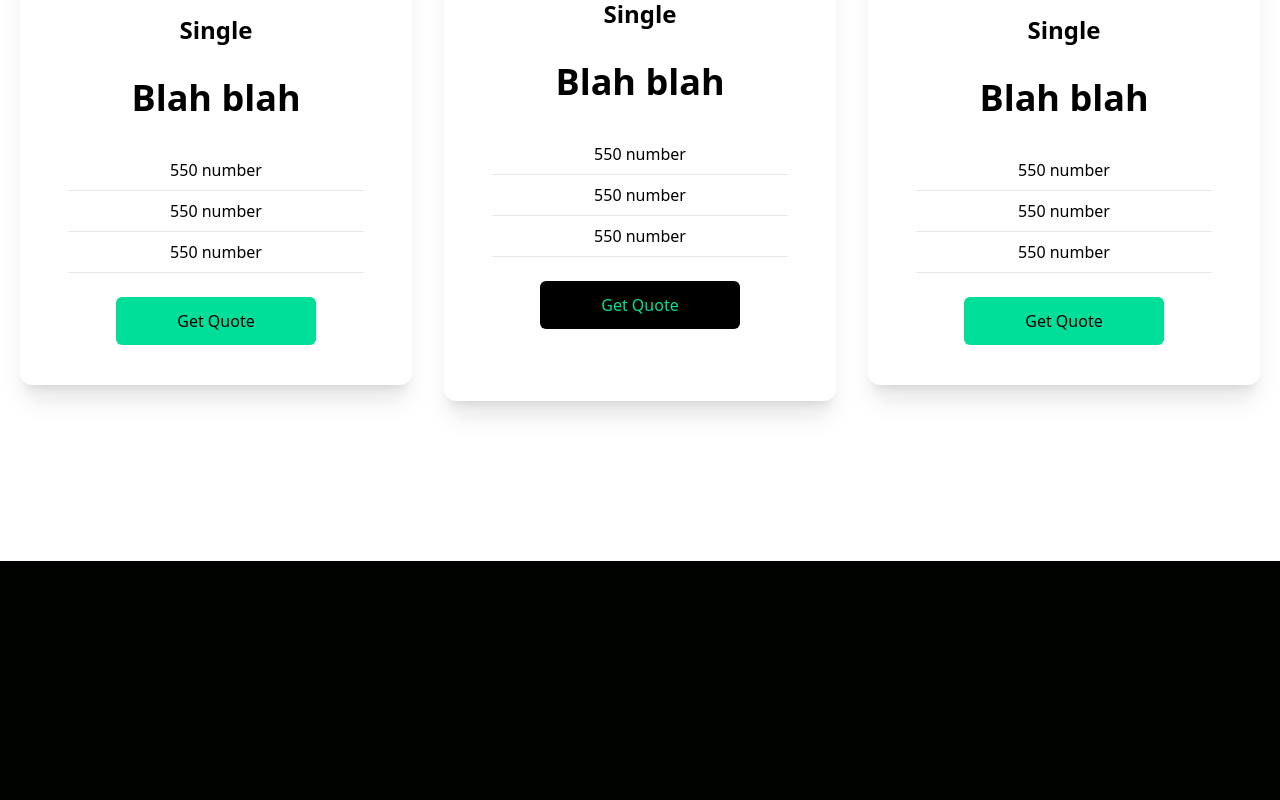
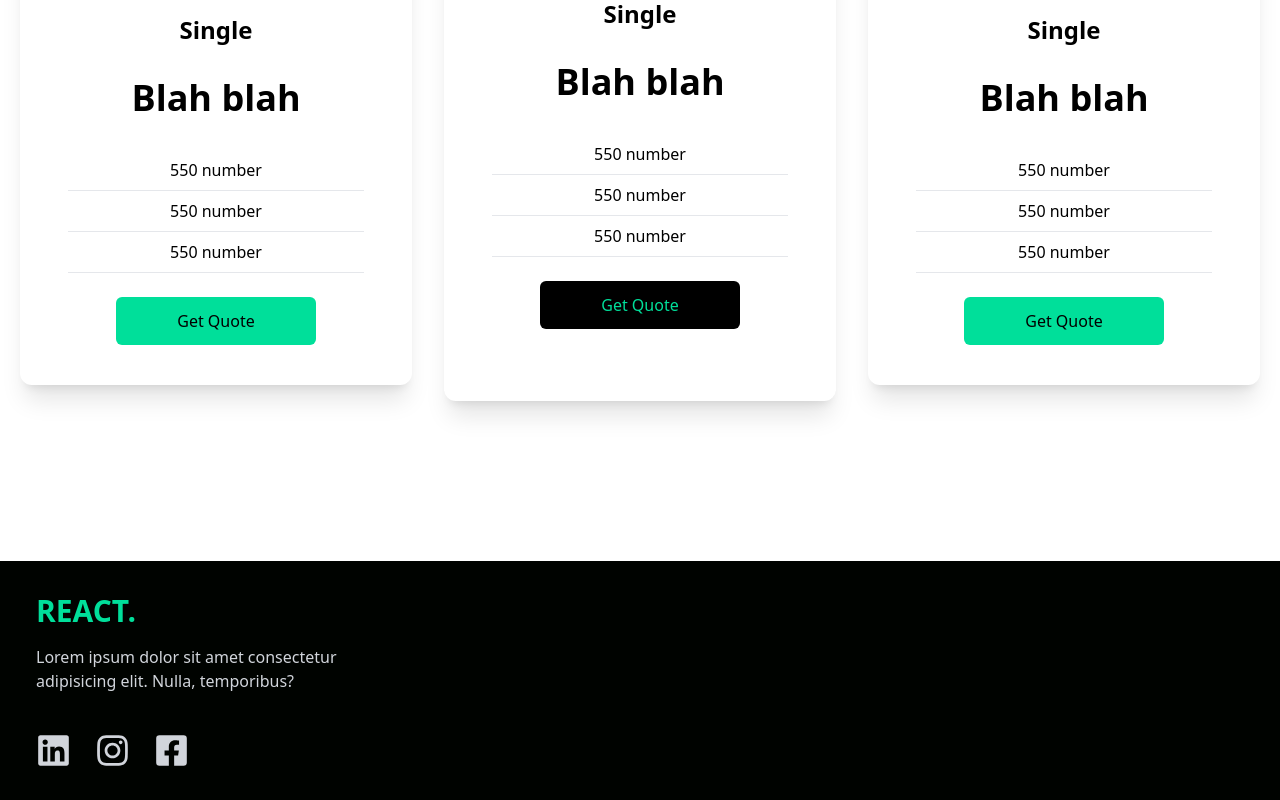
Before and after one commit to GabeDiniz/efaro-business, a React (Create React App) app: page / in a window 1280 px wide. Shown: the part 1896-2696 px from the top of the page. Before the commit the page ends 2457 px from the top, so only its background shows below. Built offline with nearby package versions, Linux system fonts and the light colour scheme.

Commit message:
add: footer component

```diff
--- a/src/App.js
+++ b/src/App.js
@@ -5,6 +5,7 @@ import Hero from "./components/Hero";
 import Analytics from "./components/Analytics";
 import Newsletter from "./components/Newsletter";
 import Cards from "./components/Cards";
+import Footer from "./components/Footer";
 
 function App() {
   return (
@@ -14,6 +15,7 @@ function App() {
       <Analytics />
       <Newsletter />
       <Cards />
+      <Footer />
     </div>
   );
 }
--- /dev/null
+++ b/src/components/Footer.jsx
@@ -0,0 +1,28 @@
+import React from "react";
+import { FaFacebookSquare, FaInstagram, FaLinkedin } from "react-icons/fa";
+
+const Footer = () => {
+  return (
+    <div className="w-full max-w-[1240px] mx-auto py-8 px-4 grid lg:grid-cols-3 gap-8 text-gray-300">
+      <div>
+        <h1 className="w-full text-3xl font-bold text-[#00df9a]">REACT.</h1>
+        <p className="py-4">
+          Lorem ipsum dolor sit amet consectetur adipisicing elit. Nulla,
+          temporibus?
+        </p>
+        <div className="flex gap-6 md:w-[75%] mt-6">
+          <FaLinkedin size={35} />
+          <FaInstagram size={35} />
+          <FaFacebookSquare size={35} />
+        </div>
+      </div>
+      {/* <div className="lg:cols-span-3 flex justify-between">
+        <ul>
+          <li></li>
+        </ul>
+      </div> */}
+    </div>
+  );
+};
+
+export default Footer;
```
